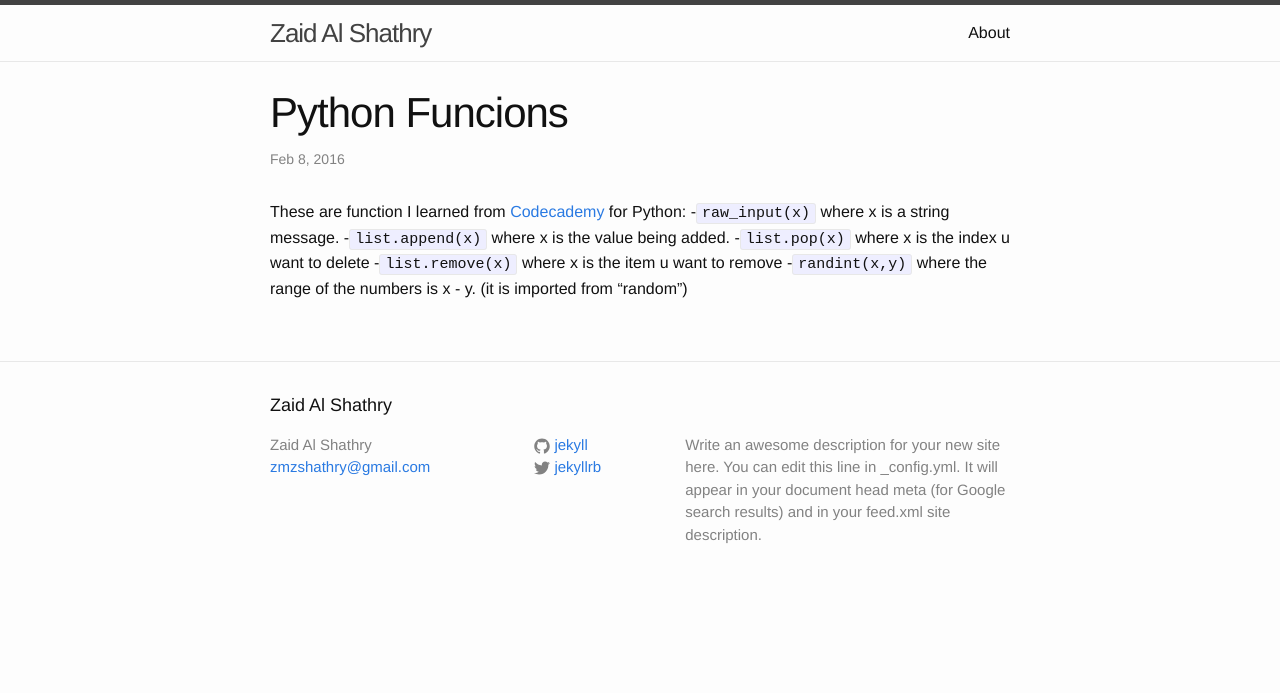
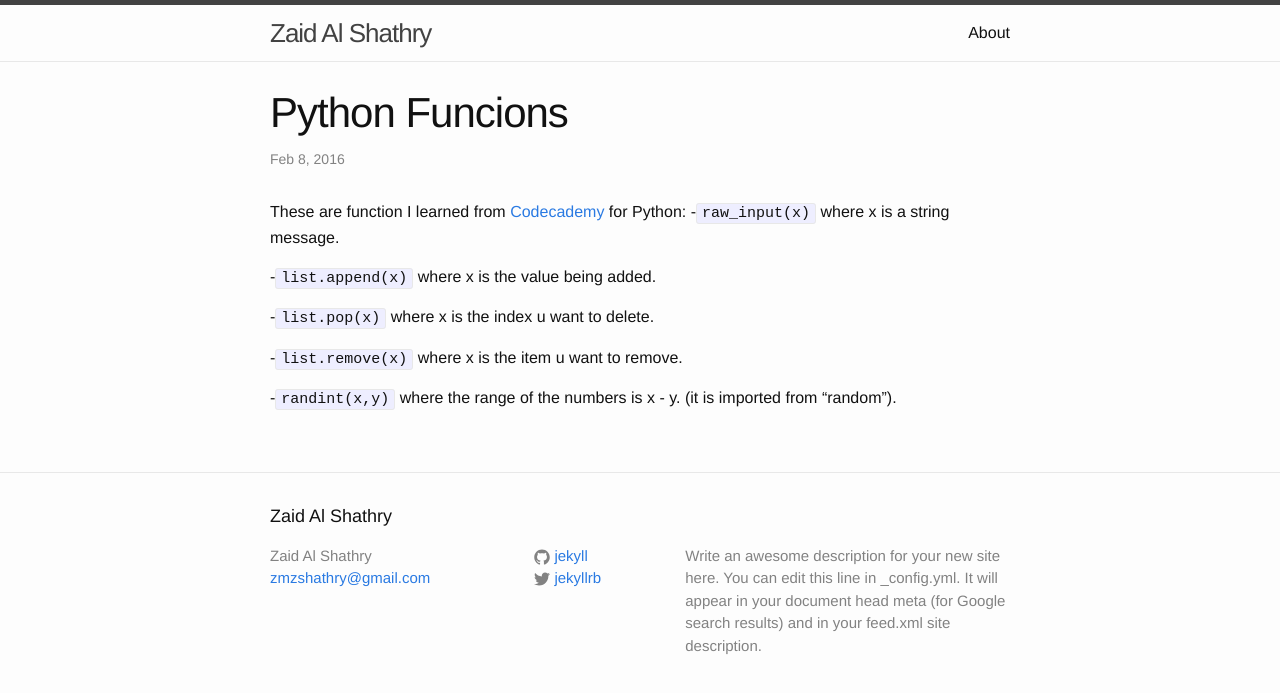
Before and after one commit to zaidmsh/zaid.github.io, a Jekyll site: the page built from _posts/2016-02-10-PthonFun.markdown, in a window 1280 px wide. Shown: the top 693 px of the page. Built offline with Jekyll 4.4.1, drawn with Linux system fonts in a browser that asks for light colours.

Commit message:
fixing the lines

````diff
--- a/_posts/2016-02-10-PthonFun.markdown
+++ b/_posts/2016-02-10-PthonFun.markdown
@@ -7,10 +7,14 @@ categories: jekyll update
 
 These are function I learned from [Codecademy][code-cademy] for Python:
 -```raw_input(x)``` where x is a string message.
+
 -```list.append(x)``` where x is the value being added.
--```list.pop(x)``` where x is the index u want to delete
--```list.remove(x)``` where x is the item u want to remove
--```randint(x,y)``` where  the range of the numbers is x - y. (it is imported from "random")
+
+-```list.pop(x)``` where x is the index u want to delete.
+
+-```list.remove(x)``` where x is the item u want to remove.
+
+-```randint(x,y)``` where  the range of the numbers is x - y. (it is imported from "random").
 
 
 
````
